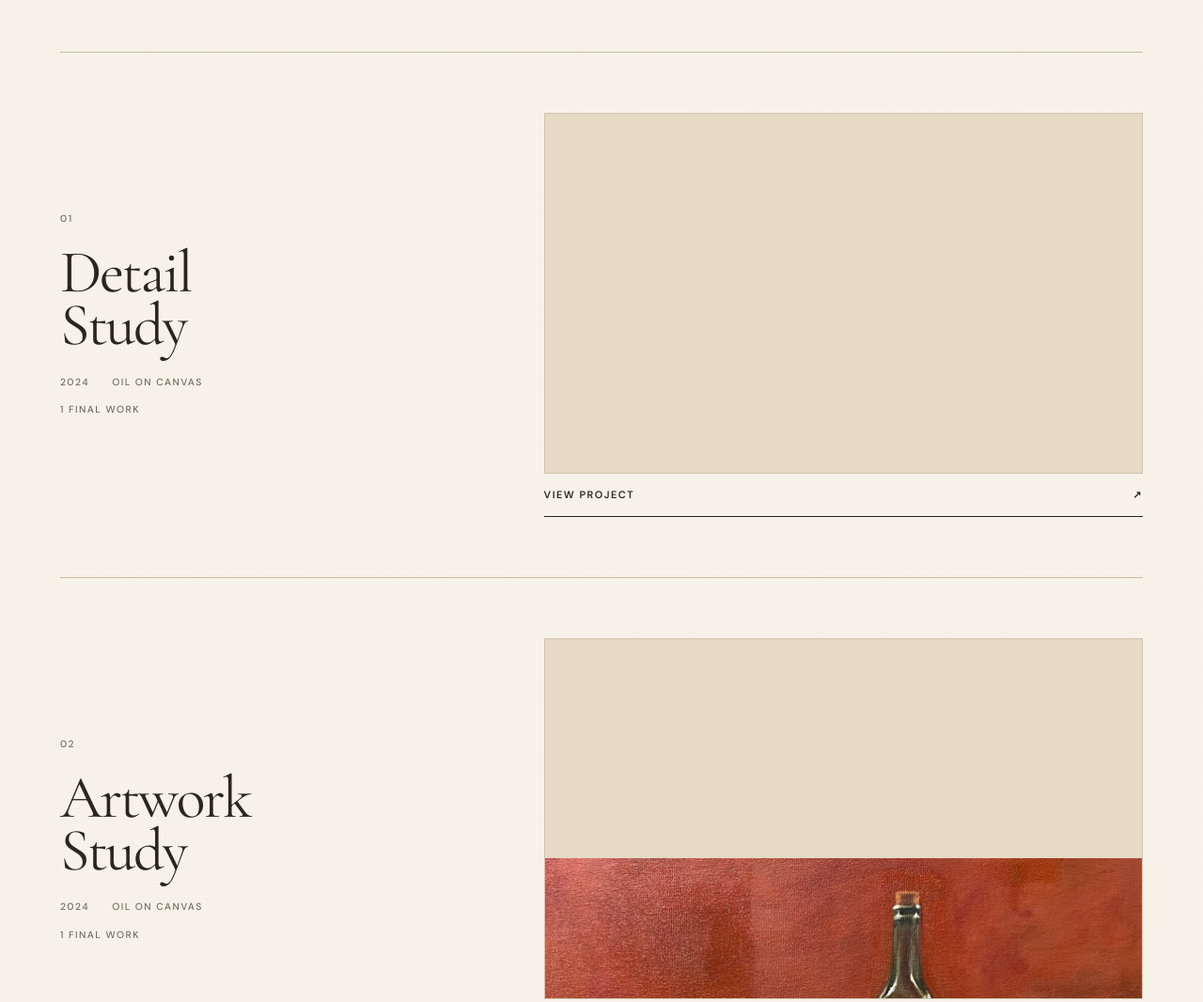
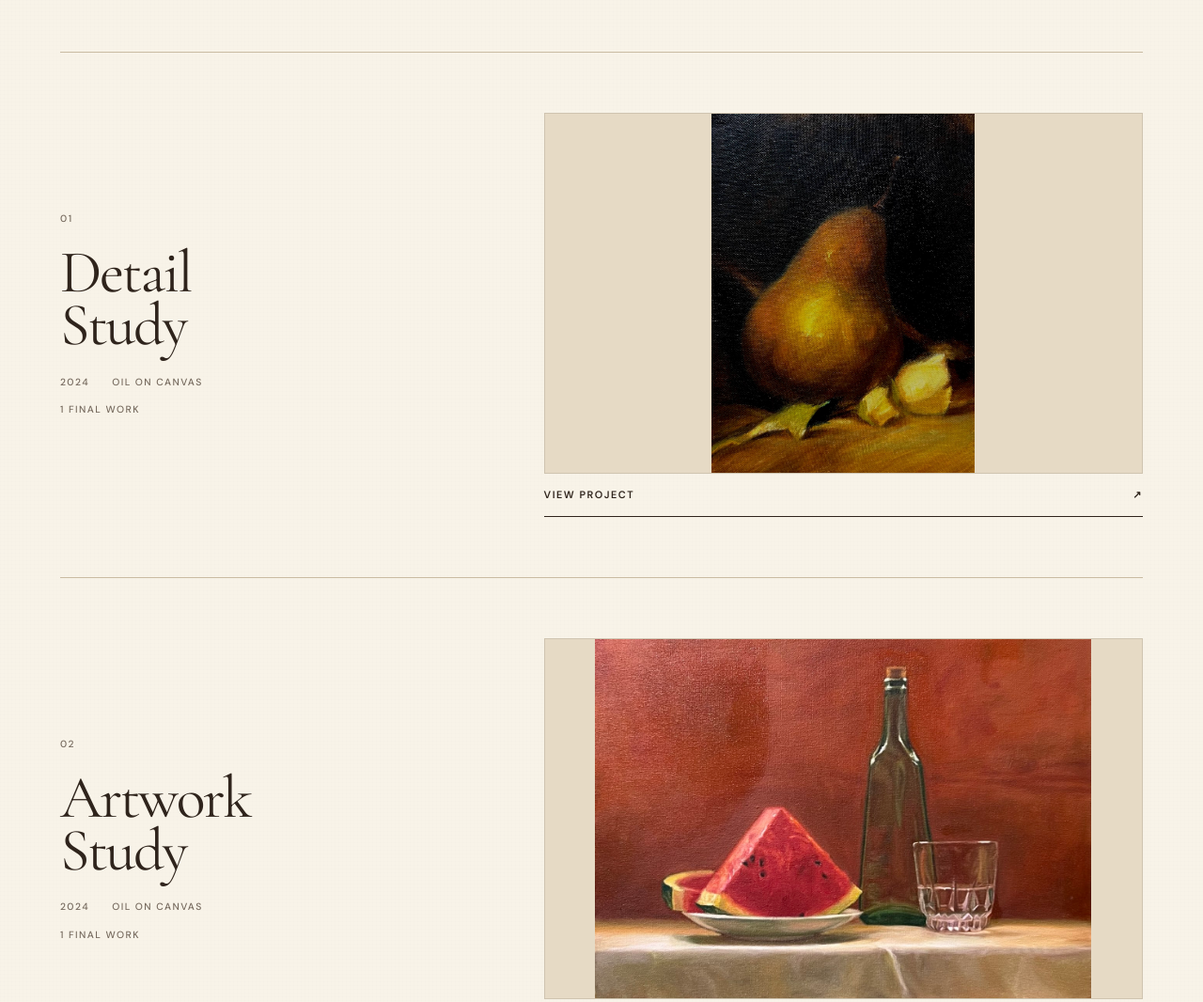
Before and after one commit to minahajirabi/minahajirabi.github.io, a plain HTML site: page index.html in a window 1280 px wide. Shown: the part 1260-2326 px from the top of the page at 94% size. Drawn offline with nearby package versions, Linux system fonts and the light colour scheme.

Commit message:
fixed bugs for image

```diff
--- a/index.html
+++ b/index.html
@@ -12,7 +12,7 @@
     <title>Mina Hajirabi | Art &amp; Creative Portfolio</title>
     <link rel="canonical" href="https://minahajirabi.github.io/">
     <link rel="icon" href="favicon.svg" type="image/svg+xml">
-    <link rel="stylesheet" href="styles.css">
+    <link rel="stylesheet" href="styles.css?v=20260823-1">
 </head>
 <body>
     <a class="skip-link" href="#main-content">Skip to content</a>
--- a/styles.css
+++ b/styles.css
@@ -375,6 +375,7 @@ nav a[aria-current="page"]::after {
 }
 
 .project-cover-frame {
+    position: relative;
     display: grid;
     height: clamp(16rem, 30vw, 25rem);
     overflow: hidden;
@@ -384,9 +385,13 @@ nav a[aria-current="page"]::after {
 }
 
 .project-cover img {
+    position: absolute;
+    inset: 0;
     display: block;
-    max-width: 100%;
-    max-height: 100%;
+    width: 100%;
+    height: 100%;
+    max-width: none;
+    max-height: none;
     object-fit: contain;
     transition: transform 350ms ease;
 }
```
Also changed, not shown: projects/index.html (+1 -1 lines).
